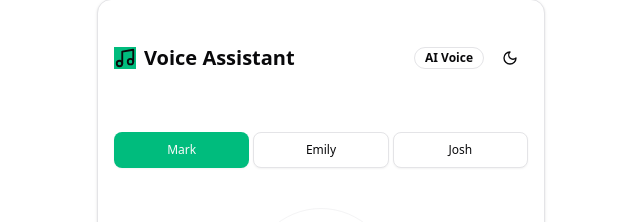
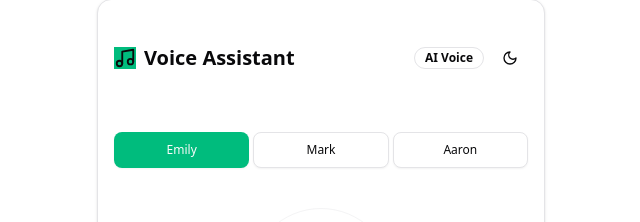
Before and after one commit to sahil-idk/Ultravox-audio-chat, a Next.js app: page / in a window 1280 px wide. Shown: the part 90-312 px from the top of the page, without its empty margins (319-959 px from the left). Built offline with nearby package versions, Linux system fonts and the light colour scheme; no server answers.

Commit message:
ui + voice adjustment

```diff
--- a/src/app/page.tsx
+++ b/src/app/page.tsx
@@ -170,6 +170,8 @@ export default function AudioVisualizer() {
   }, [isConnected, transcript, conversation])
 
   // Fetch available voices from Ultravox API
+  // Fetch available voices from Ultravox API
+// Fetch available voices from Ultravox API
 const fetchVoices = async () => {
   try {
     setIsLoadingVoices(true)
@@ -184,36 +186,22 @@ export default function AudioVisualizer() {
 
     const data = await response.json()
 
-      // Ensure the data is in the expected format
-      // Find default voice - prefer Elihiz/Emily
-      const findDefaultVoice = (voices: UltravoxVoice[]) => {
-        // First try to find Elihiz
-        const elihizVoice = voices.find((voice) => voice.name?.toLowerCase().includes("elihiz"))
+    // Filter to only include our three desired voices:
+    // Emily-English, Mark (not Mark-Slow), and Aaron-English
+    const filteredVoices = data.filter((voice: UltravoxVoice) => {
+      const voiceName = voice.name?.toLowerCase() || "";
+      return (
+        voiceName.includes("emily-english") ||
+        (voiceName === "mark" && !voiceName.includes("slow")) ||
+        voiceName.includes("aaron-english")
+      );
+    });
 
-        if (elihizVoice) return elihizVoice.voiceId
+    if (filteredVoices.length > 0) {
+      setAvailableVoices(filteredVoices)
 
-        // Next try for Emily (might be a similar female voice)
-        const emilyVoice = voices.find((voice) => voice.name?.toLowerCase().includes("emily"))
-
-        if (emilyVoice) return emilyVoice.voiceId
-
-        // Fall back to first female voice or just first voice
-        const femaleVoice = voices.find(
-          (voice) =>
-            voice.name?.toLowerCase().includes("female") || voice.description?.toLowerCase().includes("female"),
-        )
-
-        if (femaleVoice) return femaleVoice.voiceId
-
-        // Last resort: first available voice
-        return voices.length > 0 ? voices[0].voiceId : ""
-      }
-
-      if (Array.isArray(data)) {
-        setAvailableVoices(data)
-
-        // Create personas from the voices
-        const personas: BotPersona[] = data.map((voice: UltravoxVoice) => {
+      // Create personas from the filtered voices
+      const personas: BotPersona[] = filteredVoices.map((voice: UltravoxVoice) => {
         // Choose a system prompt based on the voice name pattern
         let prompt = systemPrompts.general
         const voiceLower = voice.name?.toLowerCase() || ""
@@ -239,13 +227,18 @@ export default function AudioVisualizer() {
 
       setBotPersonas(personas)
 
-        // Set default voice to Elihiz or similar female voice
-        const defaultVoiceId = findDefaultVoice(data)
-        if (defaultVoiceId) {
-          setSelectedVoice(defaultVoiceId)
+      // Set default voice to Emily-English if available, otherwise fall back to first voice
+      const emilyVoice = filteredVoices.find((voice: UltravoxVoice) =>
+        voice.name?.toLowerCase().includes("emily")
+      );
+
+      if (emilyVoice) {
+        setSelectedVoice(emilyVoice.voiceId)
+      } else if (filteredVoices.length > 0) {
+        setSelectedVoice(filteredVoices[0].voiceId)
       }
     } else {
-        // If the API doesn't return an array, use fallback personas
+      // If no voices match our filter or API doesn't return expected format, use fallback personas
       setFallbackPersonas()
     }
   } catch (error) {
@@ -257,41 +250,43 @@ export default function AudioVisualizer() {
 }
 
   // Set fallback personas if voice API fails
+ // Set fallback personas if voice API fails
+// Set fallback personas if voice API fails
 const setFallbackPersonas = () => {
   const fallbackPersonas = [
     {
-        id: "Mark",
+      id: "87691b77-0174-4808-b73c-30000b334e14", // Emily-English voice ID
+      name: "Emily",
+      systemPrompt: systemPrompts.general,
+      voice: "87691b77-0174-4808-b73c-30000b334e14",
+      color: "bg-emerald-500",
+      icon: <Bot className="h-4 w-4" />,
+      description: "A natural-sounding American English voice assistant.",
+    },
+    {
+      id: "91fa9bcf-93c8-467c-8b29-973720e3f167", // Mark voice ID
       name: "Mark",
       systemPrompt: systemPrompts.general,
-        voice: "Mark",
-        color: "bg-emerald-500",
+      voice: "91fa9bcf-93c8-467c-8b29-973720e3f167",
+      color: "bg-violet-500",
       icon: <Bot className="h-4 w-4" />,
-        description: "A general-purpose assistant that can help with a variety of topics.",
+      description: "A clear male English voice assistant.",
     },
     {
-        id: "Emily",
-        name: "Emily",
-        systemPrompt: systemPrompts.customer,
-        voice: "Emily",
-        color: "bg-violet-500",
-        icon: <Bot className="h-4 w-4" />,
-        description: "A friendly customer service representative.",
-      },
-      {
-        id: "Josh",
-        name: "Josh",
+      id: "feccf00b-417e-4e7a-9f89-62f537280334", // Aaron-English voice ID
+      name: "Aaron",
       systemPrompt: systemPrompts.technical,
-        voice: "Josh",
+      voice: "feccf00b-417e-4e7a-9f89-62f537280334",
       color: "bg-amber-500",
       icon: <Bot className="h-4 w-4" />,
-        description: "A technical support specialist.",
+      description: "A technical specialist with an American English voice.",
     },
   ]
 
   setBotPersonas(fallbackPersonas)
+  // Set Emily as the default voice
   setSelectedVoice(fallbackPersonas[0].id)
 }
-
   // Auto-scroll the transcript container
   useEffect(() => {
     if (transcriptContainerRef.current) {
```
Lines whose indentation alone changed are shown as unchanged.
